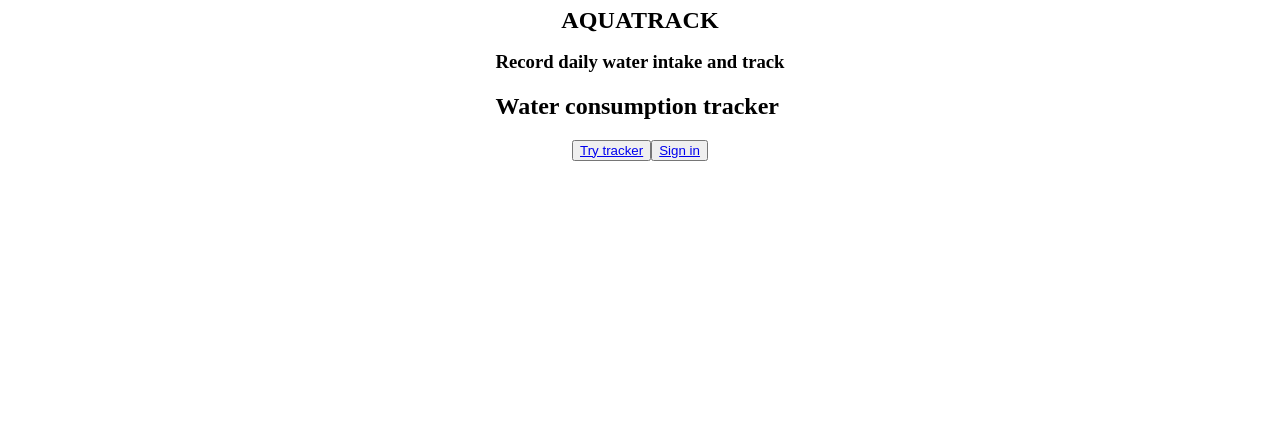
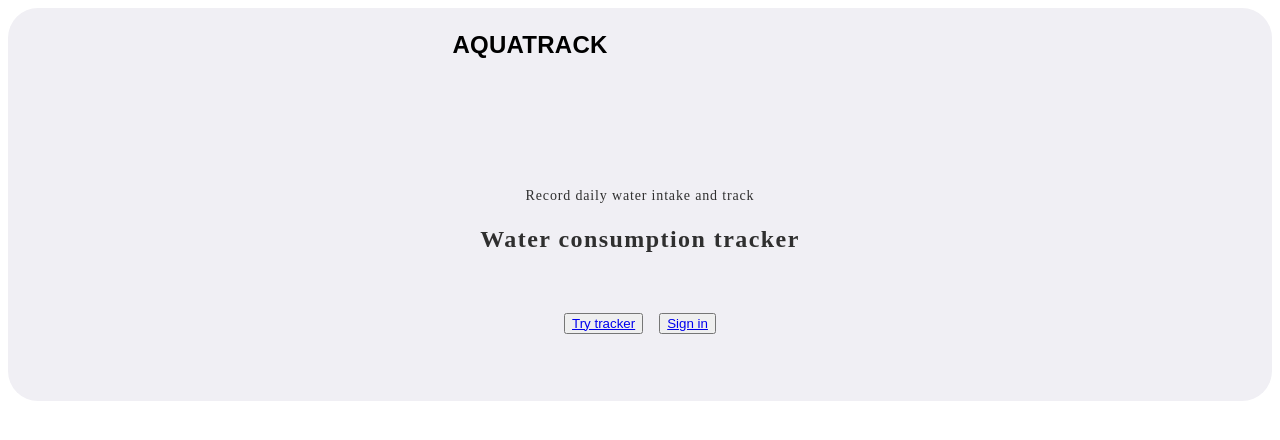
Before and after one commit to ptrodion/AquaTrack-frontend-6, a React app: page / in a window 1280 px wide. Shown: the top 440 px of the page. Built offline with nearby package versions, Linux system fonts and the light colour scheme; the HTML template or start-up script is replaced by a standard one.

Commit message:
add styles

```diff
--- a/src/components/Logo/logo.jsx
+++ b/src/components/Logo/logo.jsx
@@ -5,8 +5,9 @@ import styles from './logo.module.css';
 const Logo = ({className}) => {
   return (
     <div className={`${styles.logoWrapper} ${className}`}>
-      <h2 className={styles.logoText}>AQUATRACK</h2>
+      <span className={styles.logoText}>AQUATRACK</span>
     </div>
+
   );
 };
 
--- a/src/components/Logo/logo.module.css
+++ b/src/components/Logo/logo.module.css
@@ -1,12 +1,16 @@
 .logoWrapper {
   display: flex;
   align-items: center;
-  justify-content: center;
-  width: 155px;
-  height: 24px;
+  justify-content: flex-start;
+  /* Вирівнювання логотипа ліворуч */
+  width: auto;
+  /* Видалення фіксованої ширини, щоб текст був гнучким */
+  height: auto;
+  /* Динамічне налаштування висоти */
 }
 
 .logoText {
+  font-family: Poppins, sans-serif;
   font-weight: 700;
   font-size: 18px;
   line-height: 1.11;
@@ -19,5 +23,4 @@
   .logoText {
     font-size: 24px;
   }
-
 }
--- a/src/components/WelcomeSection/welcom-section.module.css
+++ b/src/components/WelcomeSection/welcom-section.module.css
@@ -1,11 +1,59 @@
 .WelcomeSection {
   padding-top: 60px;
   padding-bottom: 60px;
-  background-color: var(--light-gray);
+  background-color: #f0eff4;
+  border-radius: 30px;
+  padding: 24px 16px 67px 16px;
 }
 
 .container {
   display: flex;
   flex-direction: column;
-  align-items: center;
+  align-items: stretch;
+  gap: 40px;
+  width: 100%;
+  max-width: 375px;
+  margin: 0 auto;
+  text-align: left;
 }
+
+.logo {
+  align-self: flex-start;
+  /* Переміщує логотип вліво */
+  margin-bottom: 74px;
+}
+
+.textWrapper {
+  text-align: center;
+  /* Центрує текст блоків */
+}
+
+.links {
+  display: flex;
+  justify-content: center;
+  gap: 16px;
+}
+
+.subtitle {
+  font-family: 'Poppins';
+  font-weight: 400;
+  font-size: 14px;
+  line-height: 1.29;
+  letter-spacing: 0.06em;
+  color: #2f2f2f;
+  margin-bottom: 16px;
+}
+
+.title {
+  font-family: 'Poppins';
+  font-weight: 700;
+  font-size: 24px;
+  line-height: 1.17;
+  letter-spacing: 0.06em;
+  color: #2f2f2f;
+}
+.buttons {
+  display: flex;
+  justify-content: center;
+  gap: 16px;
+}
--- a/src/components/WelcomeSection/welcome-section.jsx
+++ b/src/components/WelcomeSection/welcome-section.jsx
@@ -3,9 +3,9 @@ import styles from "../../components/WelcomeSection/welcom-section.module.css";
 
 const WelcomeSection = () => {
   return (
-    <section className={styles.section}>
+    <section className={styles.WelcomeSection}>
       <div className={styles.container}>
-        <Logo />
+        <Logo className={styles.logo}/>
         <div className={styles.textWrapper}>
 
           <h3 className={styles.subtitle}>Record daily water intake and track</h3>
@@ -14,11 +14,11 @@ const WelcomeSection = () => {
 
         </div>
         <div className={styles.links}>
-          <button>
+          <button className={styles.button}>
             <a href="#" className={styles.tryTracker}>Try tracker</a>
 
           </button>
-          <button>
+          <button className={styles.button}>
             <a href="#" className={styles.signIn}>Sign in</a>
           </button>
 
```
